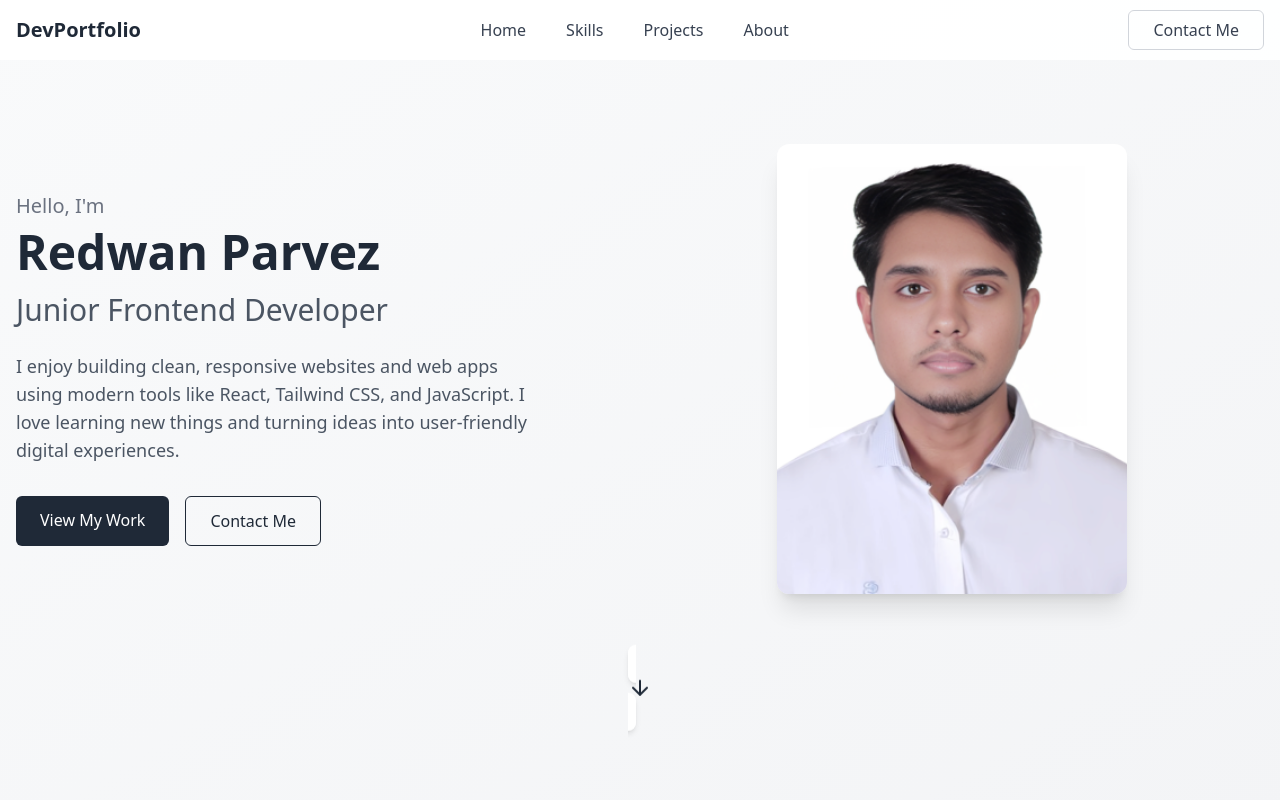
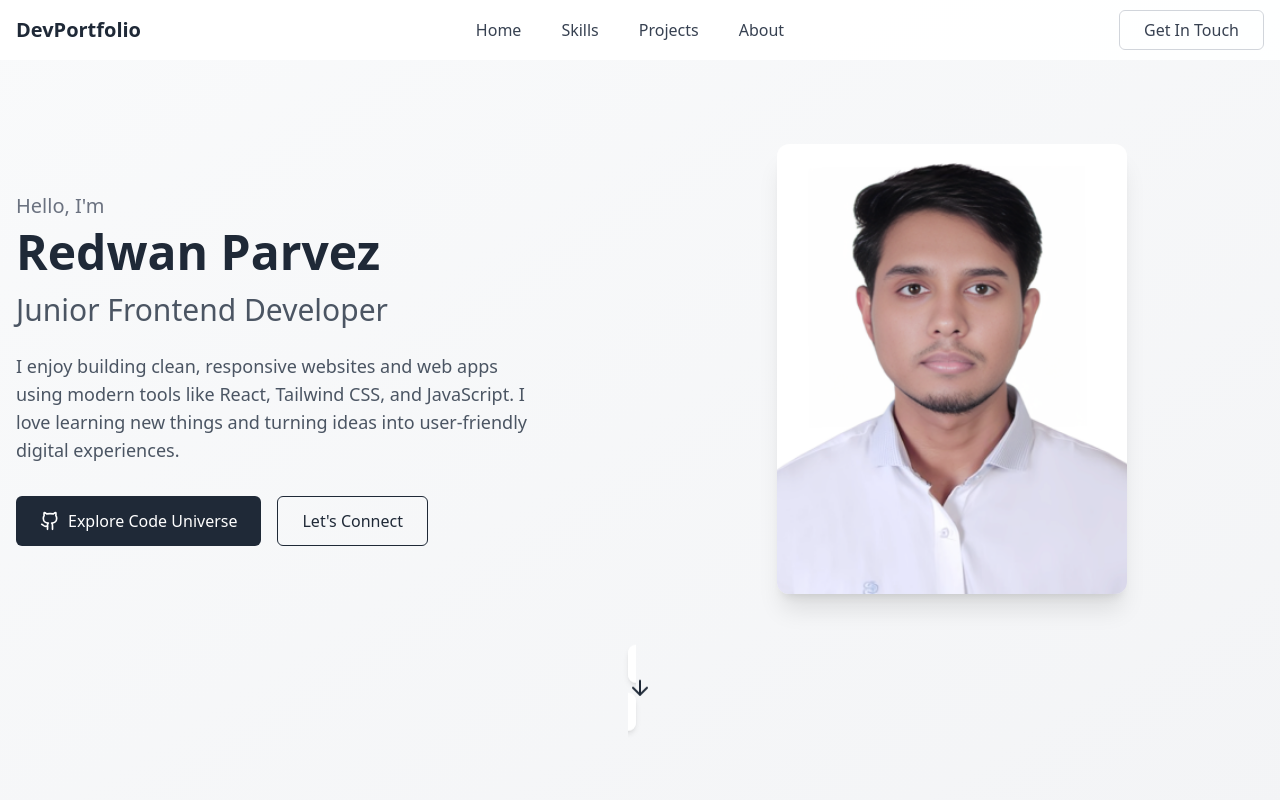
Before and after one commit to RedwanParvez100/portfolio-v2, a Next.js app: page / in a window 1280 px wide. Shown: the top 800 px of the page. Built offline with nearby package versions, Linux system fonts and the light colour scheme.

Commit message:
hero section done

```diff
--- a/components/hero.tsx
+++ b/components/hero.tsx
@@ -1,6 +1,6 @@
 import Link from "next/link"
 import Image from "next/image"
-import { ArrowDown } from "lucide-react"
+import { ArrowDown, Github } from "lucide-react"
 import AnimateInView from "./animate-in-view"
 import heroImg from "../public/images/1st.png"
 
@@ -32,16 +32,21 @@ export default function Hero() {
             <AnimateInView animation="fade-up" delay={500}>
               <div className="flex flex-wrap gap-4">
                 <Link
-                  href="#portfolio"
-                  className="px-6 py-3 bg-gray-800 text-white rounded-md hover:bg-gray-700 transition-all duration-300 hover:scale-105 transform"
+                  href="https://github.com/RedwanParvez100"
+                  className="px-6 py-3 bg-gray-800 text-white rounded-md hover:bg-gray-800 transition-all duration-300 hover:scale-105 transform flex items-center"
+                  target="_blank"
+                  rel="noopener noreferrer"
+
                 >
-                  View My Work
+                  <Github size={20} className="mr-2" />
+                  Explore Code Universe
                 </Link>
                 <Link
-                  href="#contact"
+                  href="https://drive.google.com/drive/u/0/folders/1vfjbNM3nyCUWVx8gtdZzZWrSlIunxscz"
                   className="px-6 py-3 border border-gray-800 text-gray-800 rounded-md hover:bg-gray-100 transition-all duration-300 hover:scale-105 transform"
+                  target="_blank"
                 >
-                  Contact Me
+                  Let's Connect
                 </Link>
               </div>
             </AnimateInView>
--- a/components/navbar.tsx
+++ b/components/navbar.tsx
@@ -62,7 +62,7 @@ export default function Navbar() {
             href="#contact"
             className="px-6 py-2 border border-gray-300 text-gray-700 rounded-md hover:bg-gray-50 transition-all duration-300 hover:scale-105 transform"
           >
-            Contact Me
+           Get In Touch
           </Link>
         </div>
 
```
